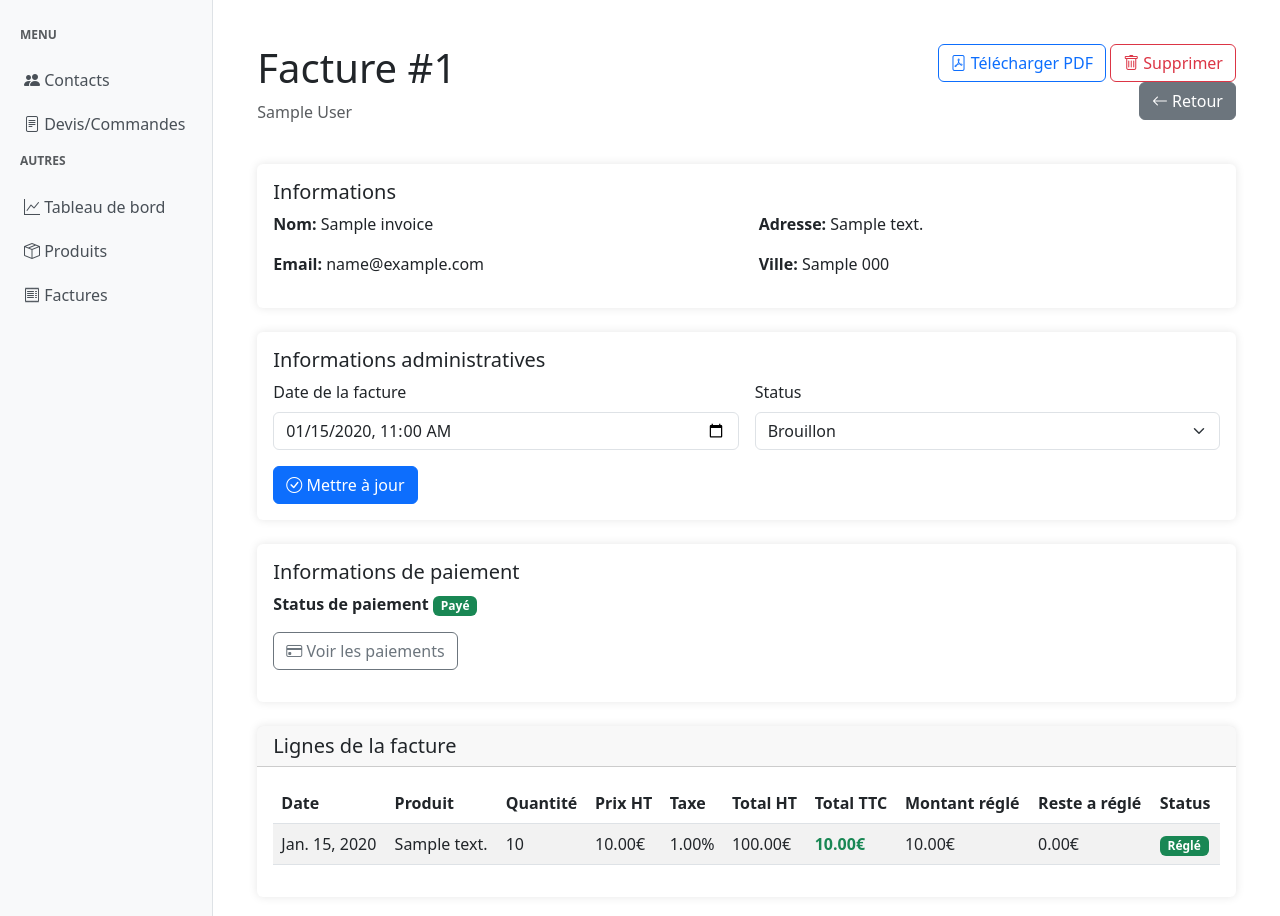
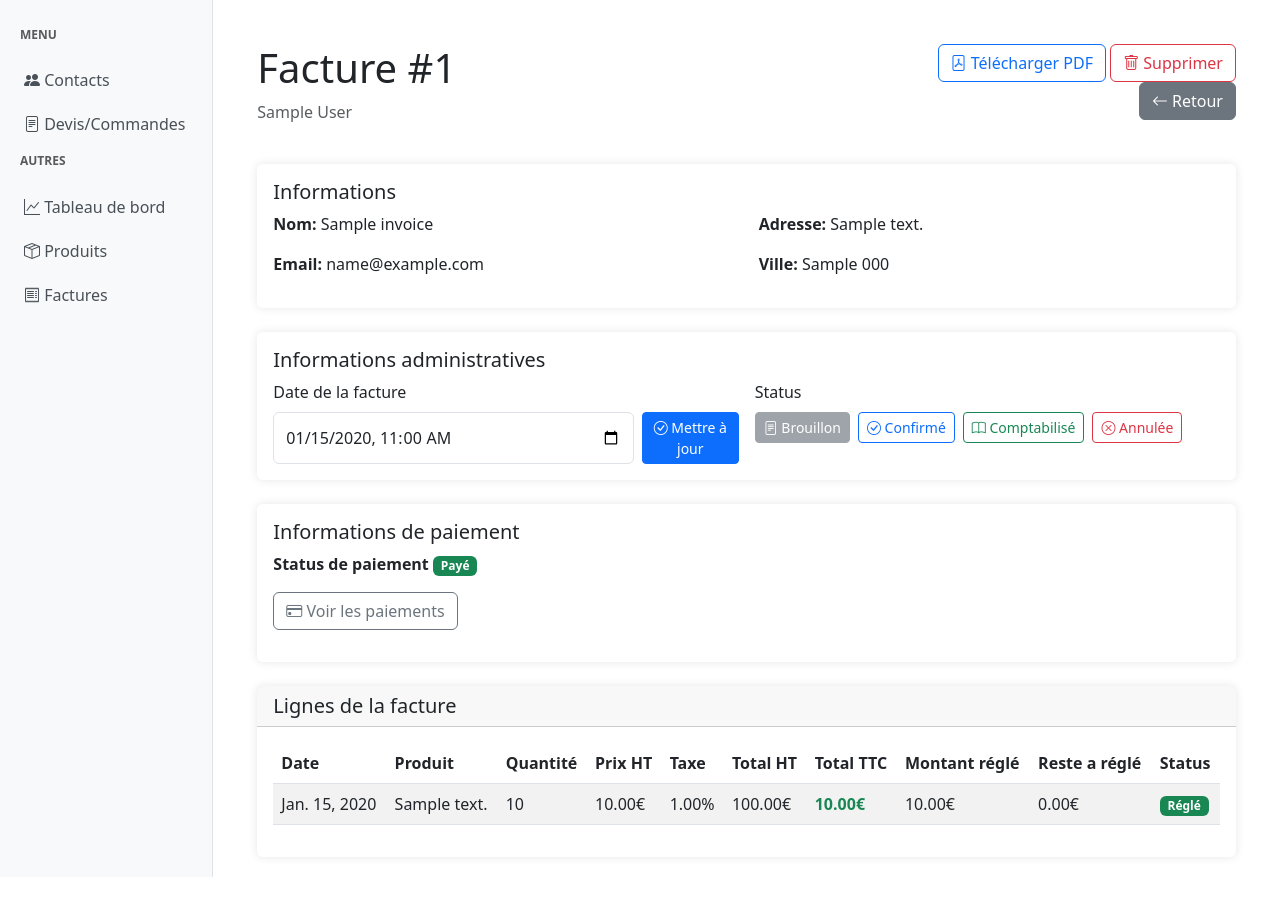
Before and after one commit to ben-dev5/gestionCommercial, a Django app: page /invoicing/1/ in a window 1280 px wide. Shown: the top 916 px of the page. After the commit the page ends 877 px from the top, so only its background shows below. Run offline with Django 5.2, Linux system fonts and the light colour scheme; tables that the repository leaves empty hold one stand-in row (values such as "Sample post").

Commit message:
Transformation liste déroulante status facture en boutons

```diff
--- a/invoicing/templates/invoicing/invoice_detail.html
+++ b/invoicing/templates/invoicing/invoice_detail.html
@@ -43,27 +43,39 @@
     <div class="card mb-4">
         <div class="card-body">
             <h5 class="card-title">Informations administratives</h5>
-            <form method="post" class="row g-3">
-                {% csrf_token %}
+            <div class="row g-3">
+                <!-- Date de la facture -->
                 <div class="col-md-6">
                     <label for="created_at" class="form-label">Date de la facture</label>
-                    {{ date_form.created_at }}
+                    <form method="post" class="d-flex gap-2">
+                        {% csrf_token %}
+                        {{ date_form.created_at }}
+                        <button type="submit" class="btn btn-sm btn-primary">
+                            <i class="bi bi-check-circle"></i> Mettre à jour
+                        </button>
+                    </form>
                 </div>
+
+                <!-- Statut de la facture -->
                 <div class="col-md-6">
-                    <label for="status" class="form-label">Status</label>
-                    <select id="status" name="status" class="form-select">
-                        <option disabled value="Brouillon" {% if invoice.status == 'Brouillon' %}selected{% endif %}>Brouillon</option>
-                        <option value="Confirmé" {% if invoice.status == 'Confirmé' %}selected{% endif %}>Confirmé</option>
-                        <option value="Comptabilisé" {% if invoice.status == 'Comptabilisé' %}selected{% endif %}>Comptabilisé</option>
-                        <option value="Annulée" {% if invoice.status == 'Annulée' %}selected{% endif %}>Annulée</option>
-                    </select>
+                    <label class="form-label">Status</label>
+                    <form method="post" class="d-flex flex-wrap gap-2">
+                        {% csrf_token %}
+                        <button type="submit" name="status" value="Brouillon"  class="btn btn-sm {% if invoice.status == 'Brouillon' %}btn-secondary{% else %}btn-outline-secondary{% endif %}" title="Brouillon" disabled>
+                            <i class="bi bi-file-text"></i> Brouillon
+                        </button>
+                        <button type="submit" name="status" value="Confirmé" class="btn btn-sm {% if invoice.status == 'Confirmé' %}btn-primary{% else %}btn-outline-primary{% endif %}" title="Confirmé">
+                            <i class="bi bi-check-circle"></i> Confirmé
+                        </button>
+                        <button type="submit" name="status" value="Comptabilisé" class="btn btn-sm {% if invoice.status == 'Comptabilisé' %}btn-success{% else %}btn-outline-success{% endif %}" title="Comptabilisé">
+                            <i class="bi bi-book"></i> Comptabilisé
+                        </button>
+                        <button type="submit" name="status" value="Annulée" class="btn btn-sm {% if invoice.status == 'Annulée' %}btn-danger{% else %}btn-outline-danger{% endif %}" title="Annulée">
+                            <i class="bi bi-x-circle"></i> Annulée
+                        </button>
+                    </form>
                 </div>
-                <div class="col-12">
-                    <button type="submit" class="btn btn-primary">
-                        <i class="bi bi-check-circle"></i> Mettre à jour
-                    </button>
-                </div>
-            </form>
+            </div>
         </div>
     </div>
 
```
